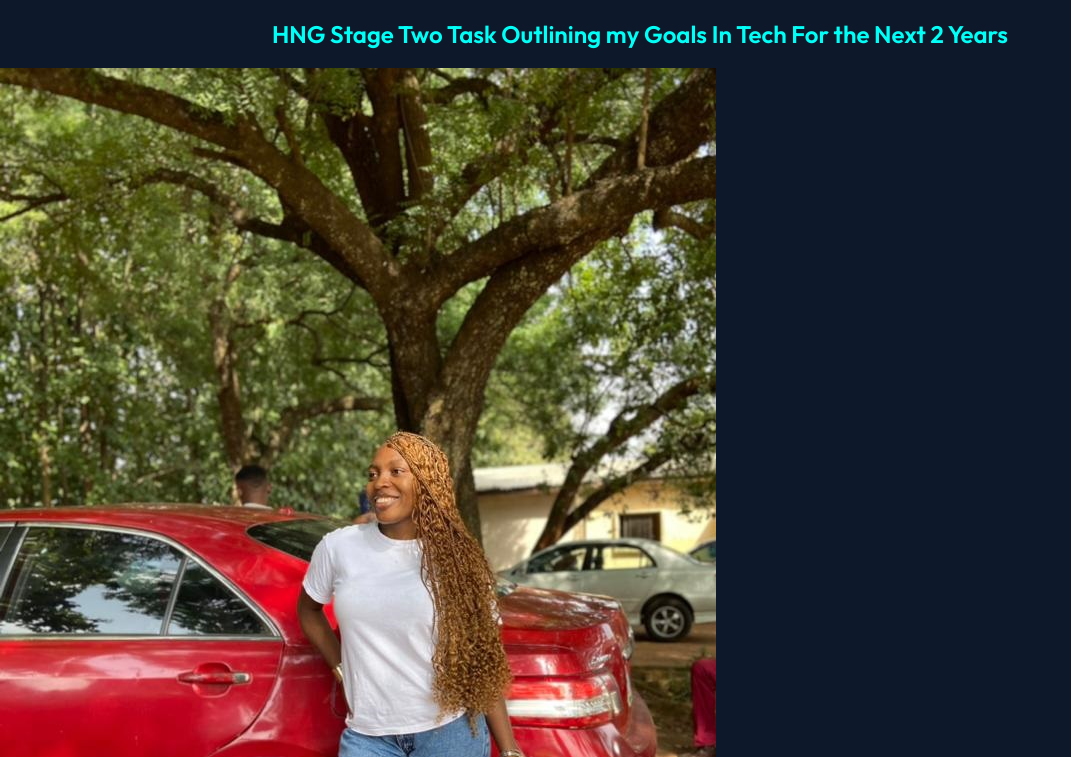
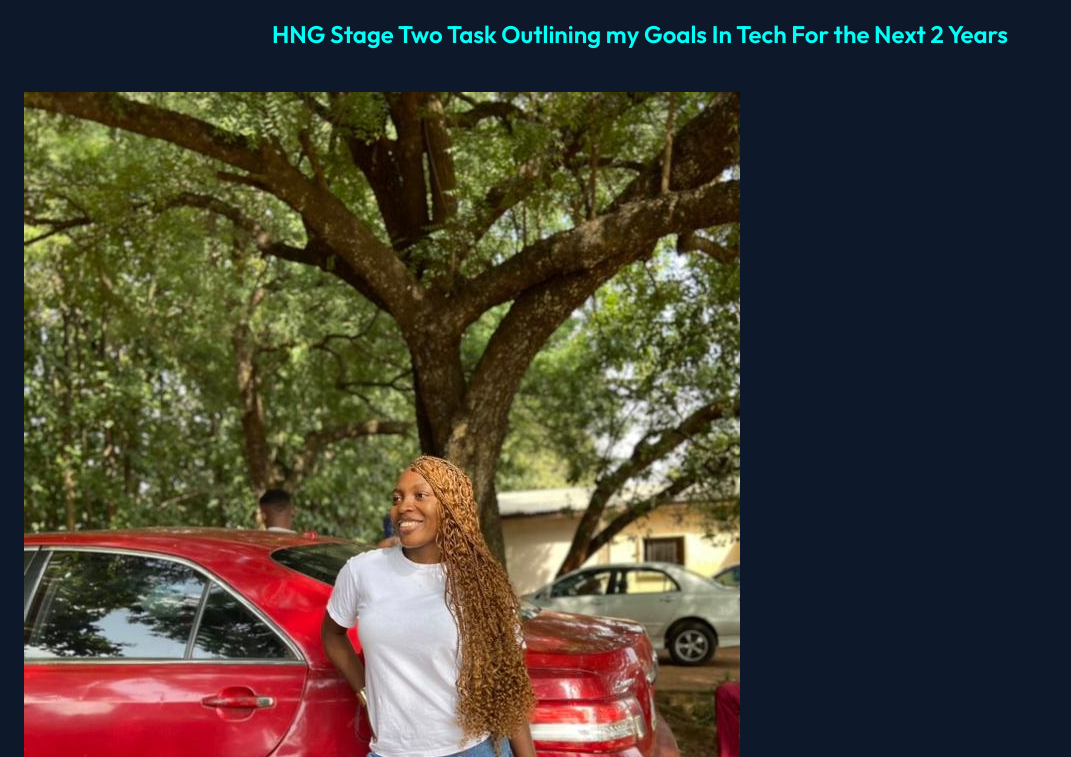
Before and after one commit to Arhne/stage-1-frontend, a plain HTML site: page index.html in a window 1280 px wide. Shown: the top 757 px of the page, without its empty margins (0-1071 px from the left). Drawn offline with Linux system fonts and the light colour scheme.

Commit message:
Update styles.css

```diff
--- a/styles.css
+++ b/styles.css
@@ -110,7 +110,9 @@ svg {
 }
 
 .margin-auto{
-    margin: auto;
+    margin-inline: auto;
+    padding: var(--size-50);
+    border-radius: var(--size-25);
 }
 .img-wrapper {
 
```
